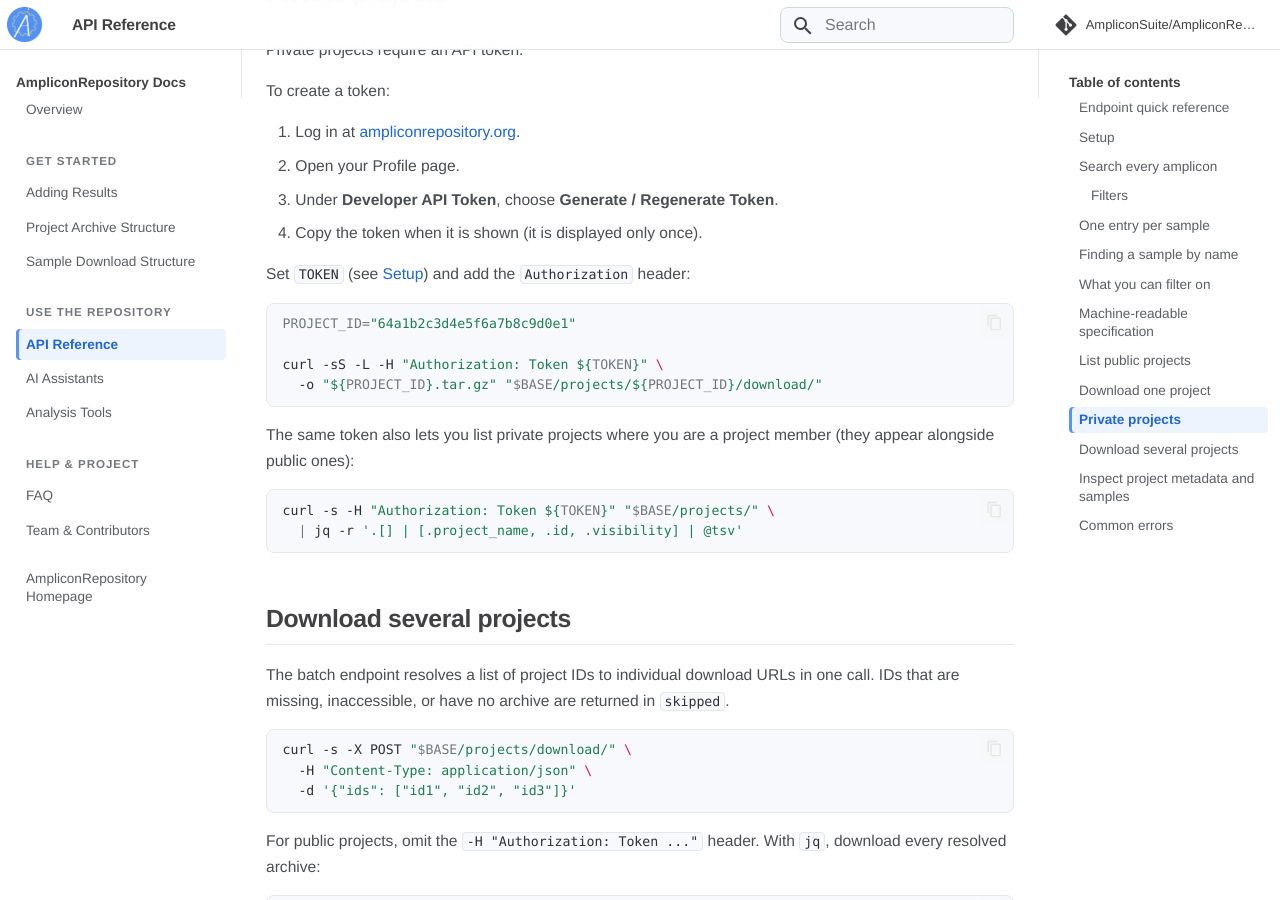
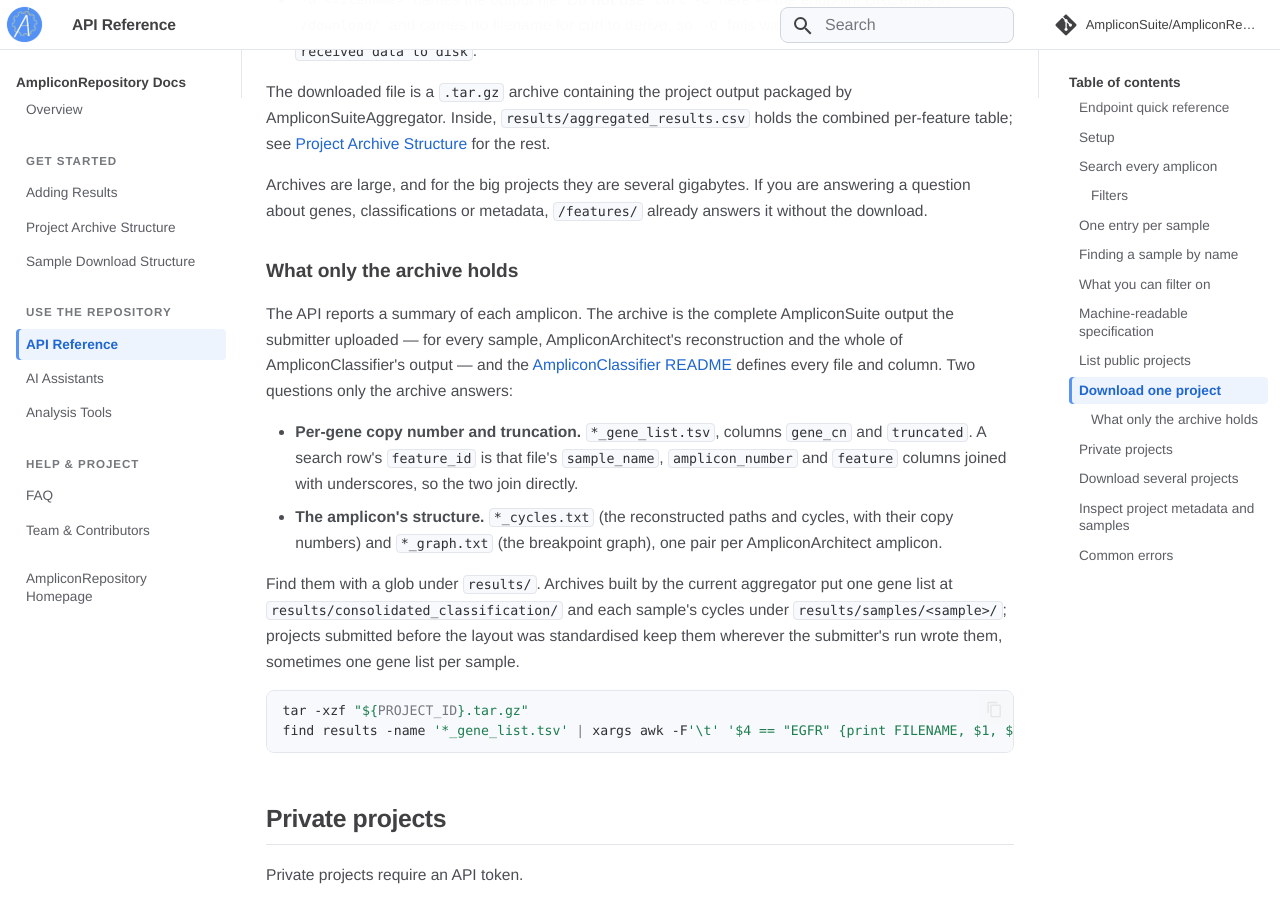
Before and after one commit to AmpliconSuite/AmpliconRepository-docs, an MkDocs documentation site: the page built from docs/api.md, in a window 1280 px wide and 900 px high, scrolled down 7597 px. Built offline with MkDocs 1.6.1 and Material for MkDocs 9.7.7, drawn with Linux system fonts in a browser that asks for light colours; comment, search, counter and statistics services are not loaded; some of the changed text lies outside the part shown.

Commit message:
Document the feature numbers on search rows, and what only the archive holds
Pairs with AmpliconSuite/AmpliconRepository#659, which puts the feature's
maximum and median copy number, complexity score and captured interval
length on every /api/v1/features/ row. The API page lists the fields and
warns that the copy number is the amplification's, not any gene's; the
AI-assistants page repeats that warning where the other reading traps are;
and both point at the new "What only the archive holds" section, which
names the two things the API does not carry -- per-gene copy number in
*_gene_list.tsv and the reconstruction in the cycles and graph files --
and how they key to feature_id.

The archive-structure page said consolidated_classification/ is where AC
output lives. Measured across prod's eight smallest public archives on
2026-09-16: true for the six built by aggregator 7+, not for the two with
no aggregator version, whose AC output sits under other_files/ and
AA_outputs/, one set per sample. It now says so and tells a reader to find
the files by name.

Co-Authored-By: Claude Opus 5 <noreply@anthropic.com>
Claude-Session: https://claude.ai/code/session_01Xv26zg4CMf82ErXsv54186

````diff
--- a/docs/api.md
+++ b/docs/api.md
@@ -95,8 +95,24 @@ The response is `{"count": N, "sample_count": M, "results": [...],
 
 `project_id`, `project_name`, `project_url`, `sample_name`, `sample_url`,
 `sample_page_url`, `feature_id`, `classification`, `genes`, `oncogenes`,
-`locations`, `reference_build`, `cancer_type`, `sample_type`,
-`tissue_of_origin`.
+`locations`, `reference_build`, `feature_max_copy_number`,
+`feature_median_copy_number`, `complexity_score`, `captured_interval_length`,
+`cancer_type`, `sample_type`, `tissue_of_origin`.
+
+The four numbers are AmpliconClassifier's per-feature results — the same
+values as the "Feature maximum copy number", "Feature median copy number",
+"Complexity score" and "Captured interval length" columns of its results
+table — so a plot of copy number against class or gene needs no download.
+They are `null` on rows that carry no amplicon.
+
+!!! warning "The copy number is the amplification's, not any gene's"
+
+    A feature spans genomic segments at different copy numbers, and a gene on
+    one of the lower segments has a lower copy number than the feature's
+    maximum. For "the copy number of EGFR in these samples",
+    `feature_max_copy_number` is an upper bound. The per-gene value is in the
+    project archive, not the API — see
+    [What only the archive holds](#what-only-the-archive-holds).
 
 `sample_url` fetches that one sample's rows; `sample_page_url` is the
 human-readable page, which is what to cite or hand to a colleague.
@@ -325,6 +341,34 @@ The downloaded file is a `.tar.gz` archive containing the project output package
 
 Archives are large, and for the big projects they are several gigabytes. If you are answering a question about genes, classifications or metadata, `/features/` already answers it without the download.
 
+### What only the archive holds
+
+The API reports a summary of each amplicon. The archive is the complete
+AmpliconSuite output the submitter uploaded — for every sample,
+AmpliconArchitect's reconstruction and the whole of AmpliconClassifier's
+output — and the
+[AmpliconClassifier README](https://github.com/AmpliconSuite/AmpliconClassifier/blob/main/README.md#3-outputs)
+defines every file and column. Two questions only the archive answers:
+
+- **Per-gene copy number and truncation.** `*_gene_list.tsv`, columns
+  `gene_cn` and `truncated`. A search row's `feature_id` is that file's
+  `sample_name`, `amplicon_number` and `feature` columns joined with
+  underscores, so the two join directly.
+- **The amplicon's structure.** `*_cycles.txt` (the reconstructed paths and
+  cycles, with their copy numbers) and `*_graph.txt` (the breakpoint graph),
+  one pair per AmpliconArchitect amplicon.
+
+Find them with a glob under `results/`. Archives built by the current
+aggregator put one gene list at `results/consolidated_classification/` and
+each sample's cycles under `results/samples/<sample>/`; projects submitted
+before the layout was standardised keep them wherever the submitter's run
+wrote them, sometimes one gene list per sample.
+
+```bash
+tar -xzf "${PROJECT_ID}.tar.gz"
+find results -name '*_gene_list.tsv' | xargs awk -F'\t' '$4 == "EGFR" {print FILENAME, $1, $2, $3, $5}'
+```
+
 ## Private projects
 
 Private projects require an API token.
````
Also changed, not shown: docs/ai-assistants.md (+12 -2 lines), docs/project-structure.md (+2 -2 lines).
